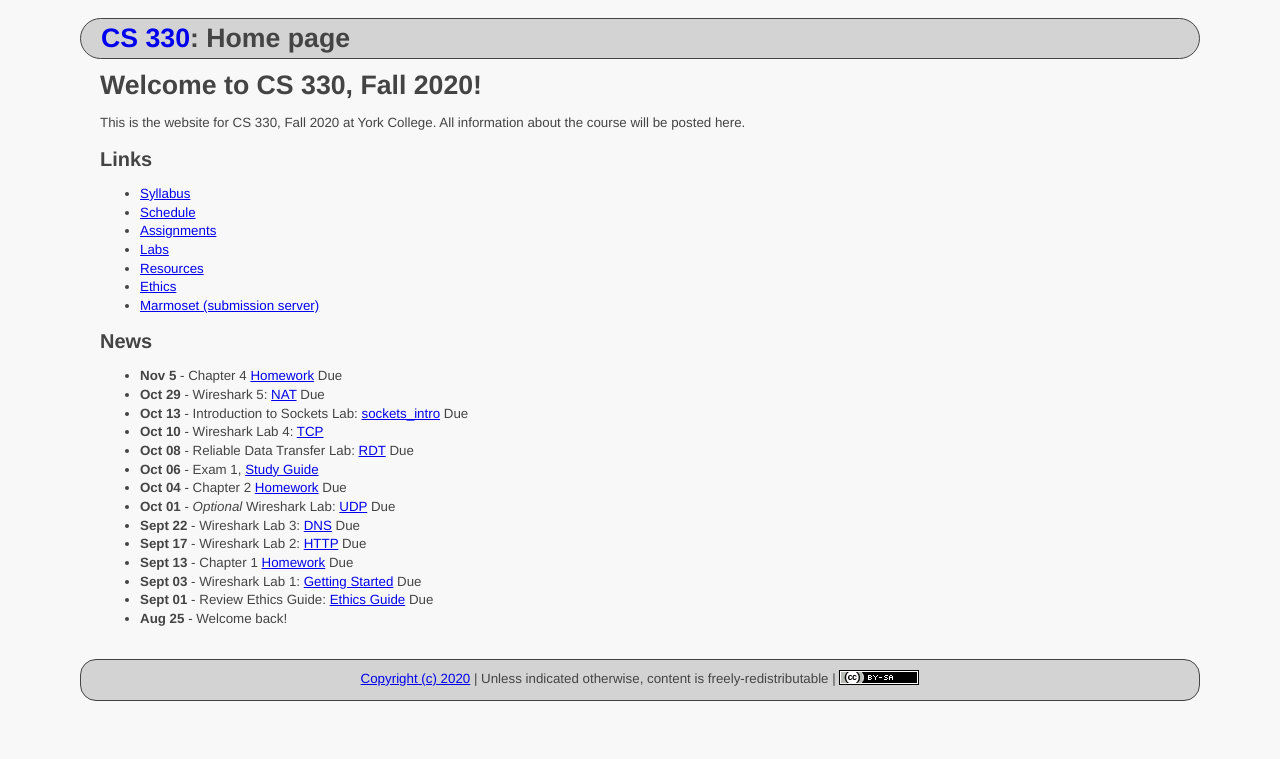
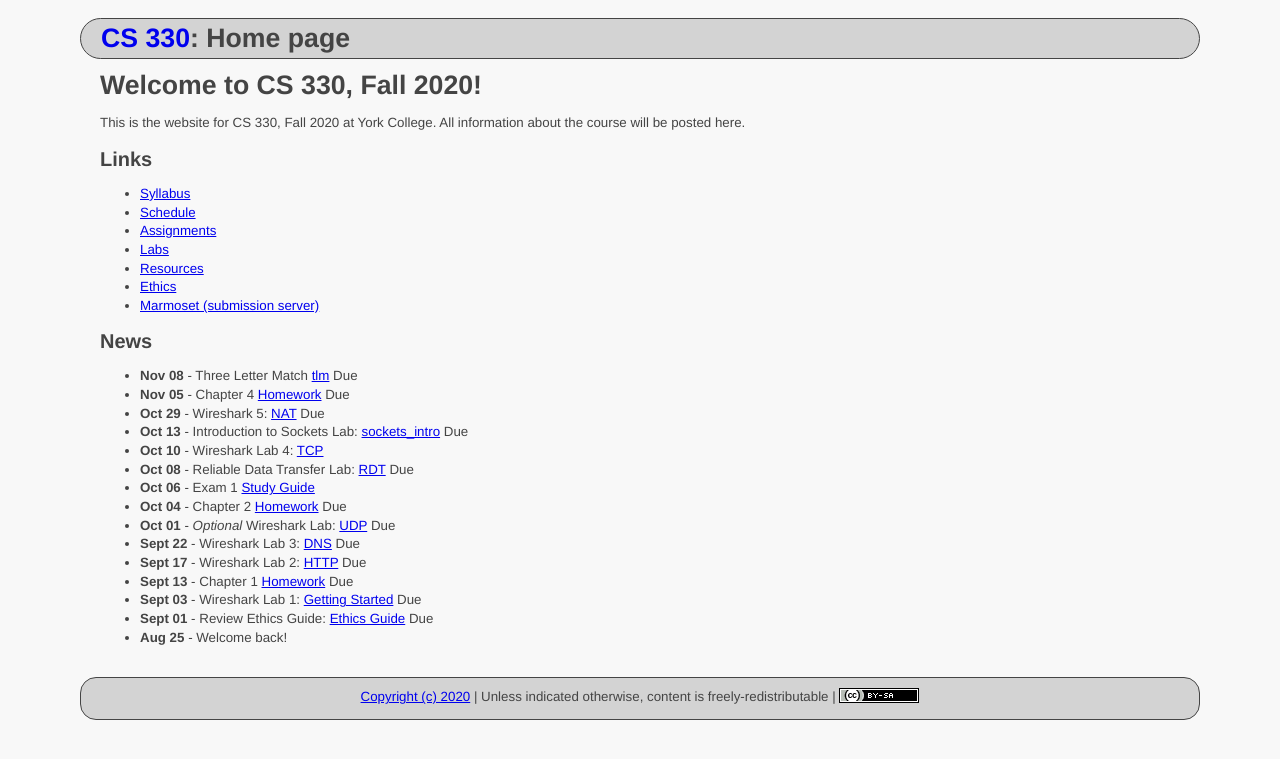
Before and after one commit to ycpcs/cs330-fall2020, a Jekyll site: the page built from index.md, in a window 1280 px wide. Shown: the top 759 px of the page. Built offline with Jekyll 4.4.1, drawn with Linux system fonts in a browser that asks for light colours.

Commit message:
Update index.md

```diff
--- a/index.md
+++ b/index.md
@@ -40,12 +40,13 @@ All information about the course will be posted here.
 * **Sept 12** - Lab 2: [Basic Network Footprinting](labs/lab01.html) Due
 -->
 
-* **Nov 5** - Chapter 4 [Homework](assign/homework3.html) Due
+* **Nov 08** - Three Letter Match [tlm](assign/tlm.html) Due
+* **Nov 05** - Chapter 4 [Homework](assign/homework3.html) Due
 * **Oct 29** - Wireshark 5: [NAT](labs/files/Wireshark_NAT_v7.0.pdf) Due
 * **Oct 13** - Introduction to Sockets Lab: [sockets_intro](labs/sockets_into.html) Due
 * **Oct 10** - Wireshark Lab 4: [TCP](labs/files/Wireshark_TCP_v7.0.pdf)
 * **Oct 08** - Reliable Data Transfer Lab: [RDT](labs/rdt.html) Due
-* **Oct 06** - Exam 1, [Study Guide](exams/exam1_study_guide.html)
+* **Oct 06** - Exam 1 [Study Guide](exams/exam1_study_guide.html)
 * **Oct 04** - Chapter 2 [Homework](assign/homework2.html) Due
 * **Oct 01** - _Optional_ Wireshark Lab: [UDP](labs/files/Wireshark_UDP_v7.0.pdf) Due
 * **Sept 22** - Wireshark Lab 3: [DNS](labs/files/Wireshark_DNS_v7.0.pdf) Due
```
